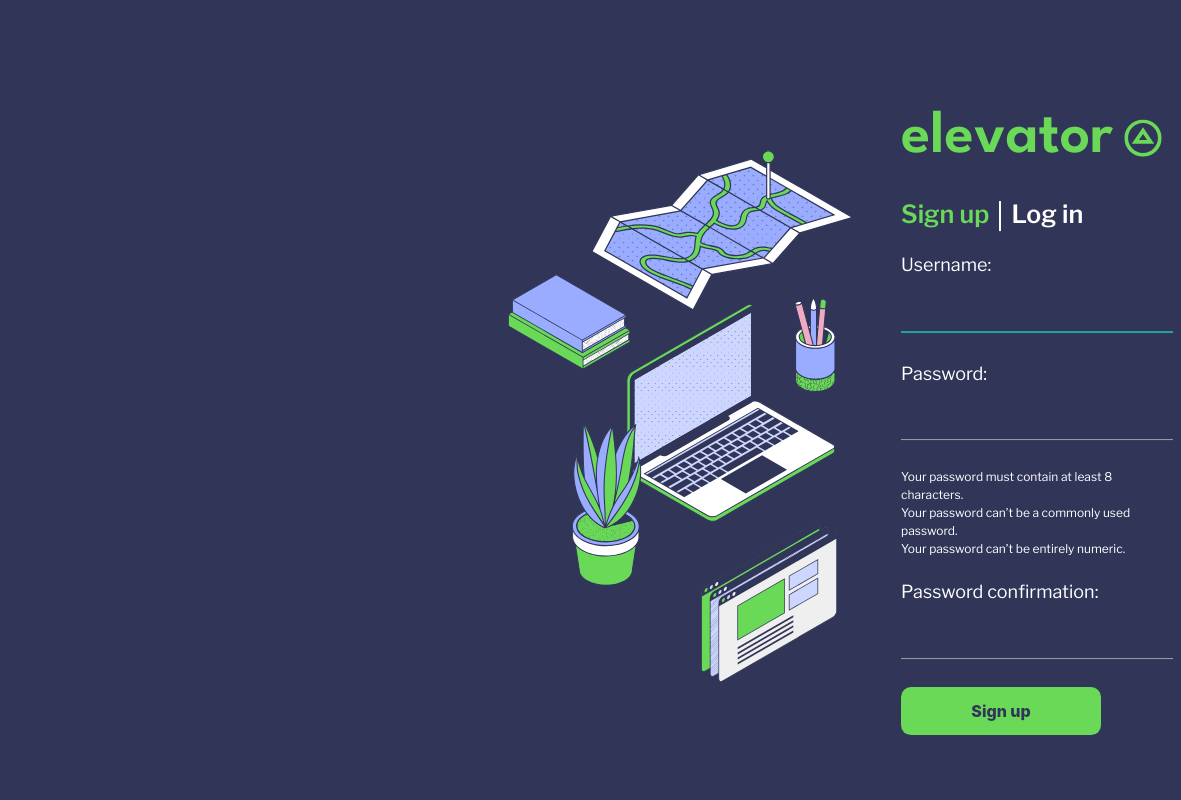
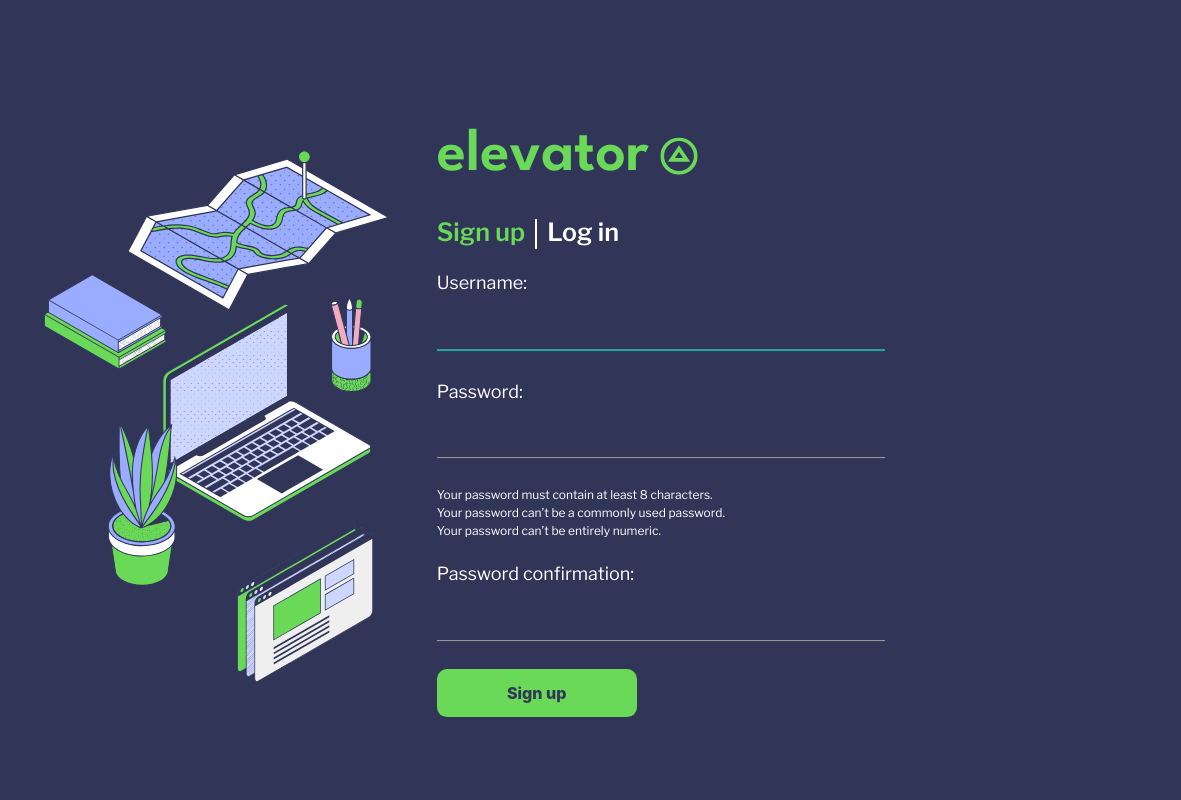
Before and after one commit to lancechincodes/elevator, a Django app: page /accounts/signup/ in a window 1400 px wide. Shown: the whole page, without its empty margins (219-1400 px from the left). Run offline with Django 4.2, Linux system fonts and the light colour scheme; some libraries are stand-ins or nearby versions.

Commit message:
Fix alignment

```diff
--- a/main_app/static/styles/home.css
+++ b/main_app/static/styles/home.css
@@ -113,6 +113,10 @@
 
 
 @media screen and (min-width: 750px) {
+    .home-page {
+        align-items: center;
+    }
+
     .mobile {
         display: none;
     }
--- a/main_app/static/styles/login.css
+++ b/main_app/static/styles/login.css
@@ -98,6 +98,10 @@ input {
 }
 
 @media screen and (min-width: 750px) {
+    .log-in-page {
+        align-items: center;
+    }
+
     .mobile {
         display: none;
     }
--- a/main_app/static/styles/signup.css
+++ b/main_app/static/styles/signup.css
@@ -6,6 +6,7 @@
 .sign-up-page {
     background: #313659;
     height: 100vh;
+    width: 100%;
     overflow: hidden;
     display: flex;
     flex-direction: column;
@@ -110,6 +111,10 @@ ul {
 }
 
 @media screen and (min-width: 750px) {
+    .sign-up-page {
+        align-items: center;
+    }
+
     .mobile {
         display: none;
     }
```
